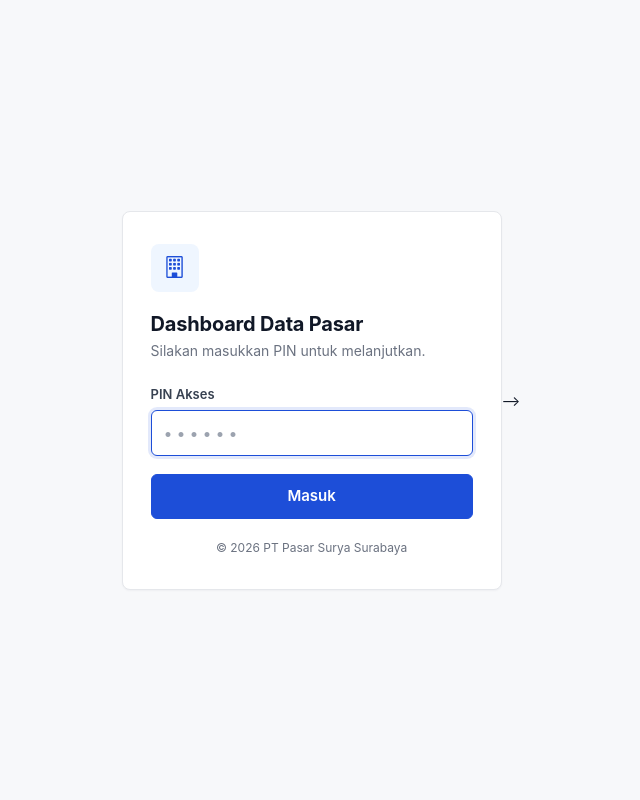
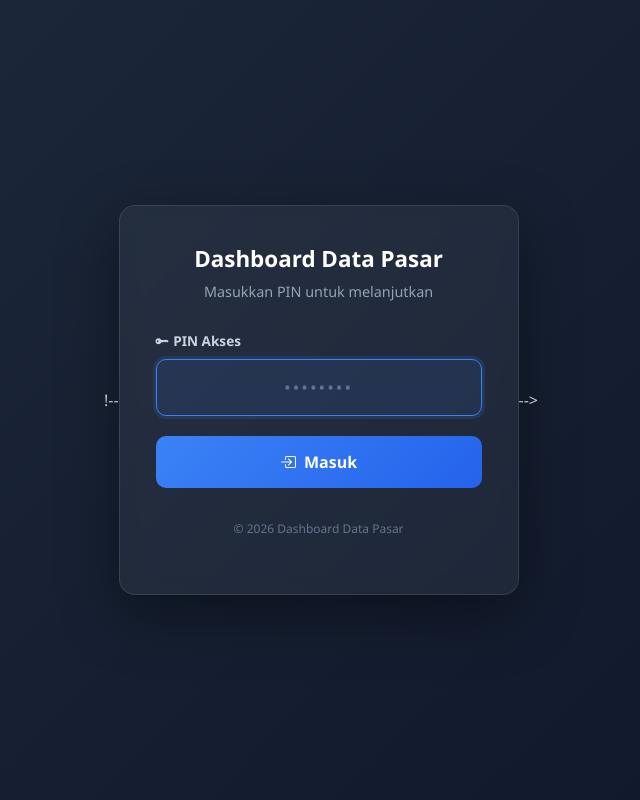
Before and after one commit to zalovera/django-dashboard-ptps, a Django app: page /login/ in a window 1280 px wide. Shown: the whole page, without its empty margins (319-959 px from the left). Run offline with Django 5.2, Linux system fonts and the light colour scheme.

Commit message:
Update login.html

```diff
--- a/templates/login.html
+++ b/templates/login.html
@@ -1,218 +1,4 @@
-{% load static %}
-<!DOCTYPE html>
-<html lang="id">
-<head>
-    <meta charset="UTF-8">
-    <meta name="viewport" content="width=device-width, initial-scale=1.0">
-    <title>Login — Dashboard Data Pasar</title>
-    <link href="https://cdn.jsdelivr.net/npm/bootstrap@5.3.3/dist/css/bootstrap.min.css" rel="stylesheet">
-    <link href="https://cdn.jsdelivr.net/npm/bootstrap-icons@1.11.3/font/bootstrap-icons.css" rel="stylesheet">
-    <style>
-        * {
-            box-sizing: border-box;
-        }
-
-        html, body {
-            height: 100%;
-        }
-
-        body {
-            margin: 0;
-            background-color: #f7f8fa;
-            color: #111827;
-            font-family: Inter, "Segoe UI", system-ui, -apple-system, Arial, sans-serif;
-            font-size: 14px;
-            line-height: 1.5;
-            display: flex;
-            align-items: center;
-            justify-content: center;
-            padding: 24px;
-        }
-
-        .login-wrap {
-            width: 100%;
-            max-width: 380px;
-        }
-
-        .login-card {
-            background: #ffffff;
-            border: 1px solid #e5e7eb;
-            border-radius: 8px;
-            padding: 32px 28px;
-            box-shadow: 0 1px 2px rgba(15, 23, 42, 0.04);
-        }
-
-        .brand-mark {
-            width: 48px;
-            height: 48px;
-            border-radius: 8px;
-            background: #eff6ff;
-            color: #1d4ed8;
-            display: flex;
-            align-items: center;
-            justify-content: center;
-            font-size: 22px;
-            margin-bottom: 20px;
-        }
-
-        h1 {
-            font-size: 1.25rem;
-            font-weight: 700;
-            color: #111827;
-            margin: 0 0 4px 0;
-            letter-spacing: -0.01em;
-        }
-
-        .subtitle {
-            color: #6b7280;
-            font-size: 0.875rem;
-            margin: 0 0 24px 0;
-        }
-
-        .form-label {
-            display: block;
-            font-size: 0.8125rem;
-            font-weight: 600;
-            color: #374151;
-            margin-bottom: 6px;
-        }
-
-        .pin-input {
-            width: 100%;
-            padding: 10px 12px;
-            font-size: 1rem;
-            color: #111827;
-            background: #ffffff;
-            border: 1px solid #d1d5db;
-            border-radius: 6px;
-            letter-spacing: 6px;
-            font-family: inherit;
-            transition: border-color 0.15s ease, box-shadow 0.15s ease;
-        }
-
-        .pin-input::placeholder {
-            color: #9ca3af;
-            letter-spacing: 4px;
-        }
-
-        .pin-input:focus {
-            outline: none;
-            border-color: #1d4ed8;
-            box-shadow: 0 0 0 3px rgba(29, 78, 216, 0.12);
-        }
-
-        .btn-login {
-            width: 100%;
-            padding: 10px 14px;
-            margin-top: 18px;
-            font-size: 0.9375rem;
-            font-weight: 600;
-            font-family: inherit;
-            color: #ffffff;
-            background: #1d4ed8;
-            border: 1px solid #1d4ed8;
-            border-radius: 6px;
-            cursor: pointer;
-            transition: background-color 0.15s ease, border-color 0.15s ease;
-        }
-
-        .btn-login:hover {
-            background: #1e40af;
-            border-color: #1e40af;
-        }
-
-        .btn-login:active {
-            background: #1e3a8a;
-            border-color: #1e3a8a;
-        }
-
-        .btn-login:focus-visible {
-            outline: none;
-            box-shadow: 0 0 0 3px rgba(29, 78, 216, 0.25);
-        }
-
-        .alert-error {
-            display: flex;
-            align-items: flex-start;
-            gap: 8px;
-            background: #fef2f2;
-            border: 1px solid #fecaca;
-            color: #b91c1c;
-            padding: 10px 12px;
-            border-radius: 6px;
-            font-size: 0.8125rem;
-            margin-bottom: 18px;
-            line-height: 1.4;
-        }
-
-        .alert-error i {
-            flex-shrink: 0;
-            margin-top: 1px;
-        }
-
-        .footer-text {
-            text-align: center;
-            margin: 20px 0 0 0;
-            color: #6b7280;
-            font-size: 0.75rem;
-        }
-
-        @media (max-width: 480px) {
-            body {
-                padding: 16px;
-            }
-            .login-card {
-                padding: 28px 22px;
-            }
-            h1 {
-                font-size: 1.125rem;
-            }
-        }
-    </style>
-</head>
-<body>
-    <div class="login-wrap">
-        <div class="login-card">
-            <div class="brand-mark" aria-hidden="true">
-                <i class="bi bi-building"></i>
-            </div>
-
-            <h1>Dashboard Data Pasar</h1>
-            <p class="subtitle">Silakan masukkan PIN untuk melanjutkan.</p>
-
-            {% if error %}
-                <div class="alert-error" role="alert">
-                    <i class="bi bi-exclamation-circle"></i>
-                    <span>{{ error }}</span>
-                </div>
-            {% endif %}
-
-            <form method="post" action="{% url 'dashboard:login' %}" novalidate>
-                {% csrf_token %}
-
-                <label class="form-label" for="pin">PIN Akses</label>
-                <input
-                    type="password"
-                    id="pin"
-                    name="pin"
-                    class="pin-input"
-                    placeholder="••••••"
-                    autocomplete="off"
-                    autofocus
-                    required
-                >
-
-                <button type="submit" class="btn-login">Masuk</button>
-            </form>
-
-            <p class="footer-text">
-                &copy; 2026 PT Pasar Surya Surabaya
-            </p>
-        </div>
-    </div>
-</body>
-</html>
-<!-- {% load static %}
+!-- {% load static %}
 <!DOCTYPE html>
 <html lang="id">
 <head>
@@ -330,9 +116,9 @@
 </head>
 <body>
     <div class="login-card">
-        <div class="login-icon">
+        <!-- <div class="login-icon">
             <i class="bi bi-shield-lock-fill"></i>
-        </div>
+        </div> -->
         <h1>Dashboard Data Pasar</h1>
         <p class="subtitle">Masukkan PIN untuk melanjutkan</p>
 
@@ -368,7 +154,7 @@
         </p>
     </div>
 </body>
-</html> -->
+</html>
 
 <!-- {% load static %}
 <!DOCTYPE html>
```
